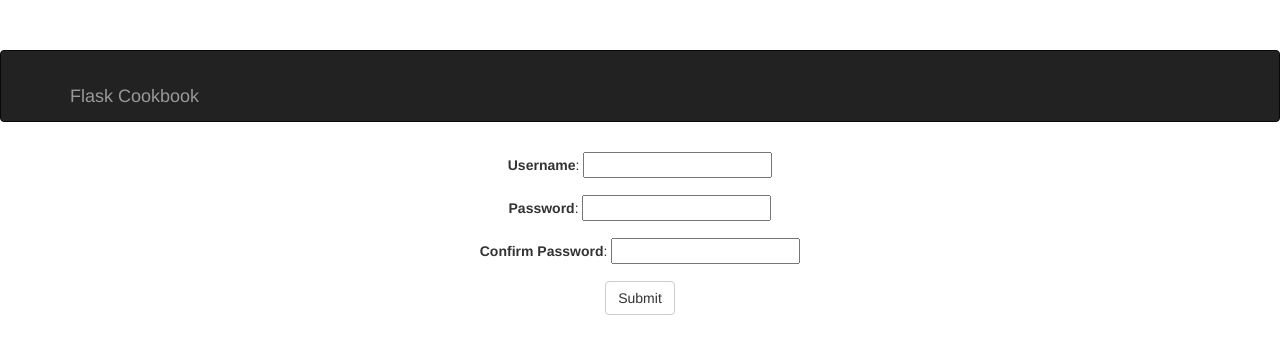
After one commit to MikhailNoskov/flask_utils, a Flask app: page /register in a window 1280 px wide. The commit adds this page. Shown: the top 354 px of the page. Run offline with Flask 3, Linux system fonts and the light colour scheme; parts of the project's set-up code (start-up, migrations or seed data) failed here and were passed over; some libraries are stand-ins or nearby versions.

Commit message:
register and login templates added

```diff
--- a/my_app/__init__.py
+++ b/my_app/__init__.py
@@ -27,6 +27,8 @@ class MyCustom404(Exception):
 
 from my_app.catalog.views import catalog
 app.register_blueprint(catalog)
+from my_app.auth.views import auth_route
+app.register_blueprint(auth_route)
 
 with app.app_context():
     db.create_all()
--- a/my_app/auth/forms.py
+++ b/my_app/auth/forms.py
@@ -9,6 +9,7 @@ class RegistrationForm(FlaskForm):
         InputRequired(),
         EqualTo('confirm', message='Password must match')
     ])
+    confirm = PasswordField('Confirm Password',[InputRequired()])
 
 
 class LoginForm(FlaskForm):
--- a/my_app/templates/home.html
+++ b/my_app/templates/home.html
@@ -1,7 +1,13 @@
 {% extends 'base.html' %}
 {% block container %}
-<h1>Welcome to the Catalog Home</h1>
-<a href="{{ url_for('catalog.products') }}" id="catalog_link">Click here to see the catalog</a>
+    <h1>Welcome to the Catalog Home</h1>
+    {% if session.username %}
+        <h3>Hey {{ session.username }}</h3>
+        <a href="{{ url_for('catalog.products') }}" id="catalog_link">Click here to see the catalog</a>
+        <a href="{{ url_for('auth.logout') }}">Click here to logout</a>
+    {% else %}
+        Click here to <a href="{{ url_for('auth.login') }}">login</a> or <a href="{{ url_for('auth.register') }}">register</a>
+    {% endif %}
 {% endblock %}
 {% block scripts %}
 <script>
--- /dev/null
+++ b/my_app/templates/register.html
@@ -0,0 +1,13 @@
+{% extends 'home.html' %}
+
+{% block container %}
+<div class="top-pad">
+    <form method="POST" action="{{ url_for('auth.register') }}" role="form">
+        {{ form.csrf_token }}
+        <div class="form-group">{{ form.username.label }}: {{ form.username() }}</div>
+        <div class="form-group">{{ form.password.label }}: {{ form.password() }}</div>
+        <div class="form-group">{{ form.confirm.label }}: {{ form.confirm() }}</div>
+        <button type="submit" class="btn btn-default">Submit</button>
+    </form>
+</div>
+{% endblock %}
```
Also changed, not shown: my_app/templates/login.html (added, +12 -0 lines).
